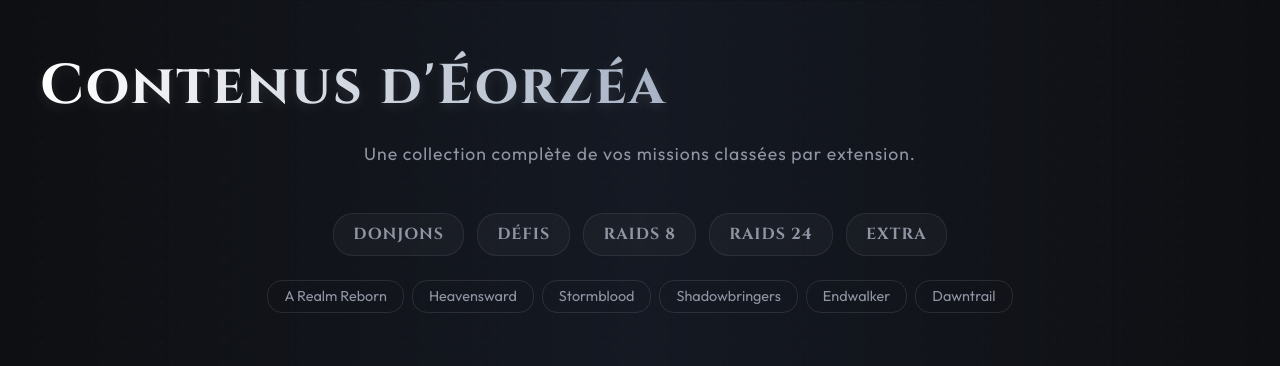
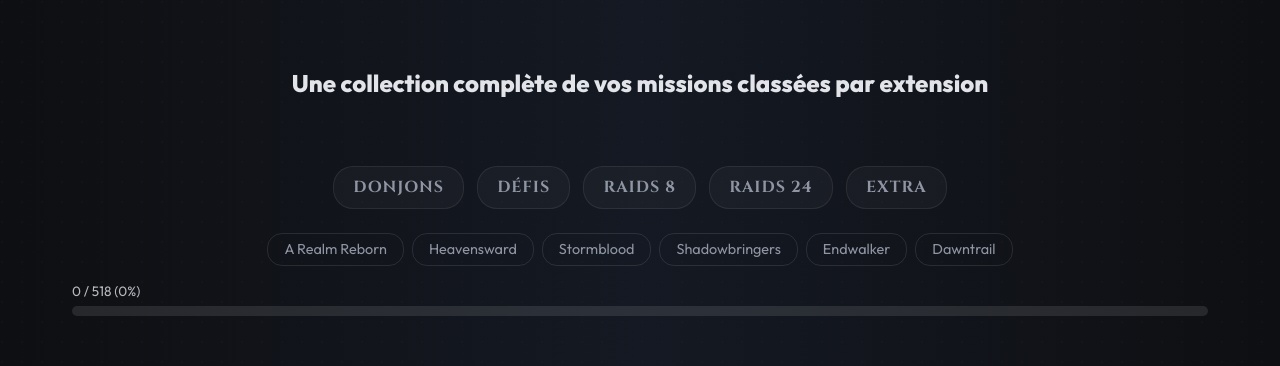
Before and after one commit to OverAngelix/FFXIV-Missions-Checker, a Vue app: page / in a window 1280 px wide. Shown: the top 366 px of the page. Built offline with nearby package versions, Linux system fonts and the light colour scheme.

Commit message:
Progress bar

```diff
--- a/src/views/HomeView.vue
+++ b/src/views/HomeView.vue
@@ -43,6 +43,10 @@
 const toggleExpansion = (id) => {
   selectedExpansionId.value = selectedExpansionId.value === id ? null : id;
 };
+
+const totalDuties = computed(() => dutiesData.length);
+const completedCount = computed(() => Object.keys(completedDuties.value).length);
+const progressPercent = computed(() => Math.round((completedCount.value / totalDuties.value) * 100));
 
 // Group duties by expansion -> difficulty
 const expansions = computed(() => {
@@ -102,9 +106,8 @@
 <template>
   <div class="header">
     <div class="header-content">
-      <h1>Contenus d'Éorzéa</h1>
+      <h2>Une collection complète de vos missions classées par extension</h2>
     </div>
-    <p>Une collection complète de vos missions classées par extension.</p>
   </div>
 
   <div class="filters-container">
@@ -131,6 +134,15 @@
       >
         {{ exp.name }}
       </button>
+    </div>
+
+    <div class="progress-bar-container">
+      <div class="progress-bar-header">
+        <span>{{ completedCount }} / {{ totalDuties }} ({{ progressPercent }}%)</span>
+      </div>
+      <div class="progress-bar-track">
+        <div class="progress-bar-fill" :style="{ width: progressPercent + '%' }"></div>
+      </div>
     </div>
   </div>
 
@@ -161,7 +173,33 @@
 <style scoped>
 .header-content {
   display: flex;
-  justify-content: space-between;
+  justify-content: center;
   align-items: center;
 }
+
+.progress-bar-container {
+  margin: 1rem 2rem;
+}
+
+.progress-bar-header {
+  display: flex;
+  justify-content: space-between;
+  font-size: 0.85rem;
+  margin-bottom: 0.4rem;
+  opacity: 0.8;
+}
+
+.progress-bar-track {
+  height: 10px;
+  background: rgba(255, 255, 255, 0.1);
+  border-radius: 99px;
+  overflow: hidden;
+}
+
+.progress-bar-fill {
+  height: 100%;
+  background: linear-gradient(90deg, var(--exp-arr), var(--exp-dt));
+  border-radius: 99px;
+  transition: width 0.4s ease;
+}
 </style>
```
